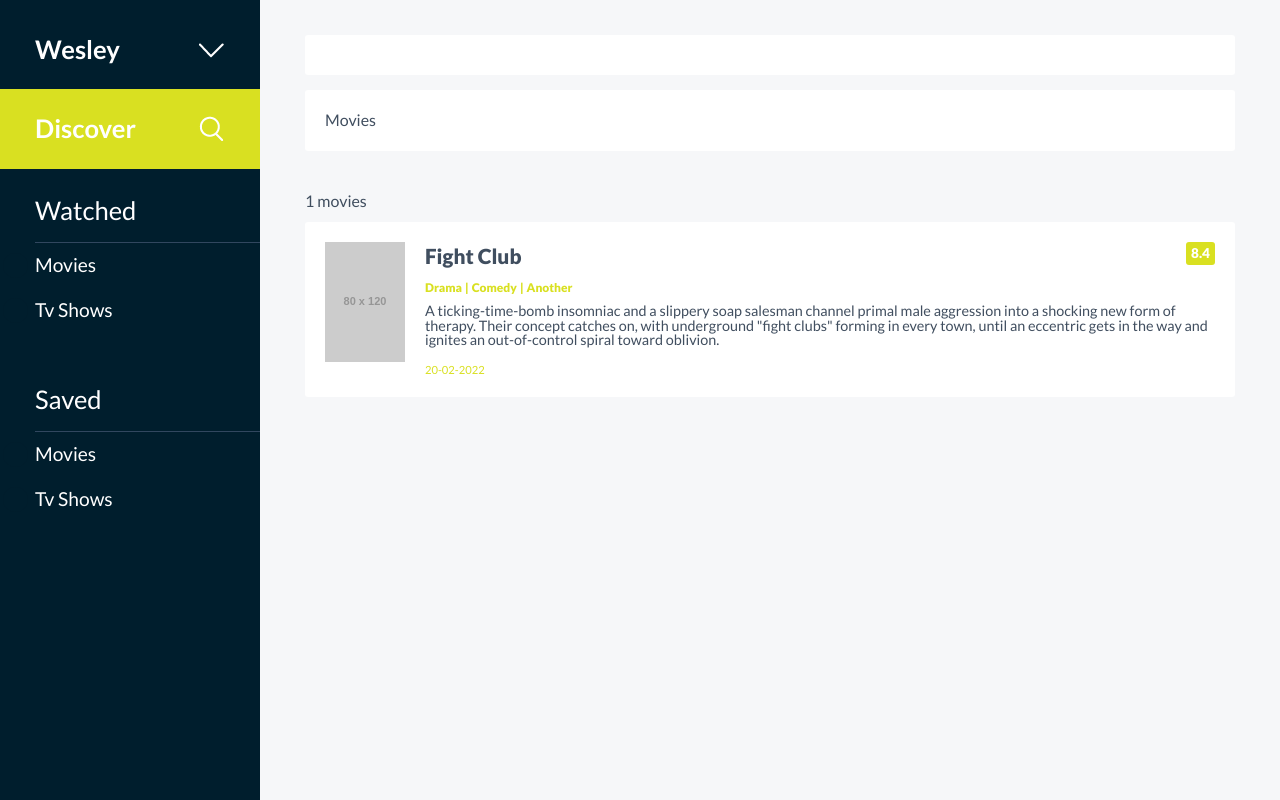
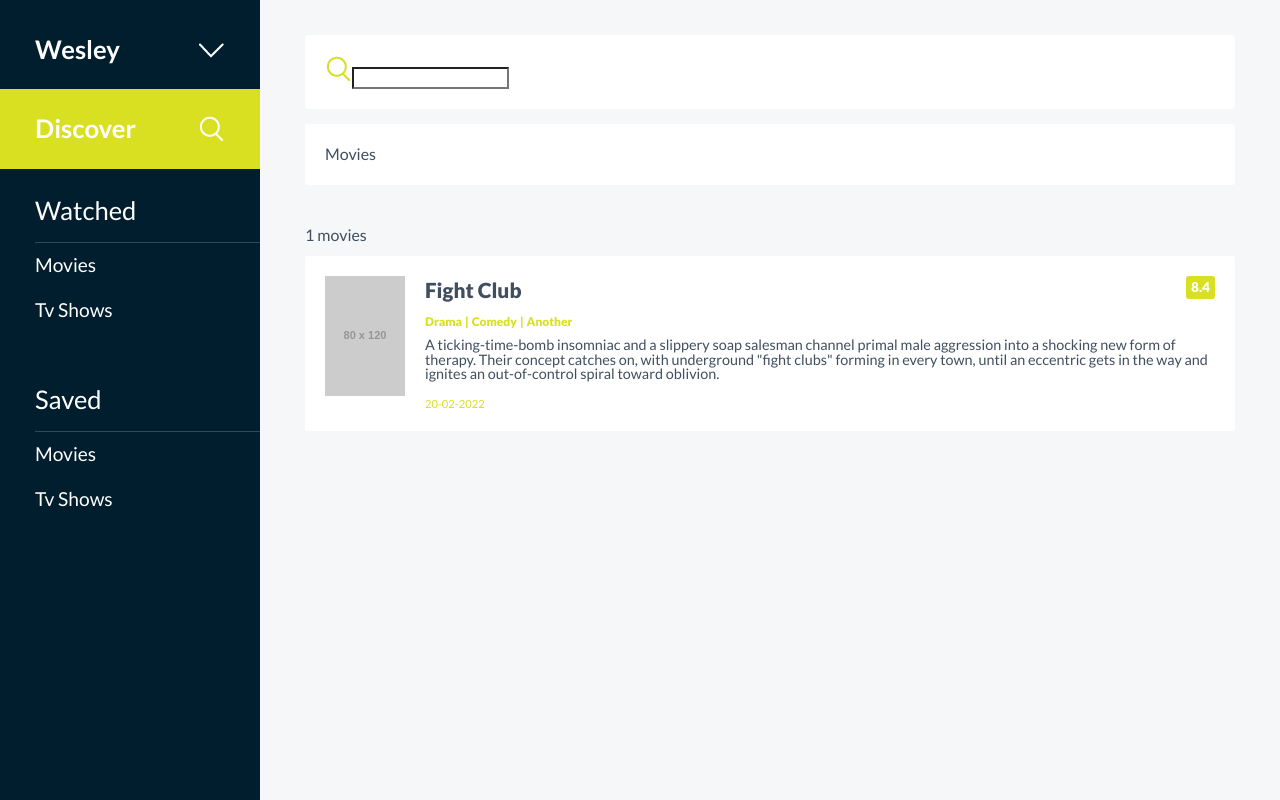
Before and after one commit to akdsco/movies-on-demand, a React (Create React App) app: page /discover in a window 1280 px wide. Built offline with nearby package versions, Linux system fonts and the light colour scheme.

Commit message:
implement reusable base SearchBar input field - render search in search filters - add minor css changes to MovieItem

```diff
--- a/src/components/MovieItem/index.tsx
+++ b/src/components/MovieItem/index.tsx
@@ -103,7 +103,7 @@
   text-overflow: ellipsis;
   word-wrap: break-word;
   overflow: hidden;
-  max-height: 4em;
+  max-height: 5em;
   line-height: 1em;
   font-size: 0.9em;
   &:before {
--- a/src/components/SearchBar/index.tsx
+++ b/src/components/SearchBar/index.tsx
@@ -1,11 +1,18 @@
 import React from "react";
-// import styled from 'styled-components';
-// import * as colors from "../../colors";
-// import SearchIcon from "../../images/search-icon-yellow.png";
-// import CalendarIcon from "../../images/year-icon.png";
+import styled from "styled-components";
 
-const SearchBar: React.FC = () => {
-  return <div>Search Bar</div>;
+export const SearchBar: React.FC<{
+  type: string;
+  onChange: React.ChangeEventHandler<HTMLInputElement>;
+  value: string | number;
+  iconSrc?: string;
+}> = ({ type, onChange, value, iconSrc }) => {
+  return (
+    <StyledInput>
+      {iconSrc && <img src={iconSrc} alt="" />}
+      <input type={type} onChange={onChange} value={value} />
+    </StyledInput>
+  );
 };
 
-export default SearchBar;
+const StyledInput = styled.div``;
--- a/src/components/SearchFilters/index.tsx
+++ b/src/components/SearchFilters/index.tsx
@@ -1,26 +1,46 @@
 import React from "react";
 import styled, { css } from "styled-components";
-import { LanguageOptionsType, RatingOptionsType } from "../../lib/domain";
+import {
+  DiscoverPagePropsType,
+  LanguageOptionsType,
+  RatingOptionsType,
+} from "../../lib/domain";
+import { SearchBar } from "../../components";
 // import * as colors from "../../colors";
 // import ExpandableFilter from "../../components/expandablefilter";
 // import SearchBar from "../../components/searchbar";
+import SearchIcon from "../../images/search-icon-yellow.png";
+// import CalendarIcon from "../../images/year-icon.png";
+
 type SearchFilterPropsType = {
   //TODO adjust props type once you start implementing (setting string for now)
+  keyword: string;
   genres: string[];
   ratings: RatingOptionsType[];
   languages: LanguageOptionsType[];
   searchMovies: (keyword: string, year: string) => void;
+  setDiscoverState: React.Dispatch<React.SetStateAction<DiscoverPagePropsType>>;
 };
 
 export const SearchFilters: React.FC<SearchFilterPropsType> = ({
+  keyword,
   genres,
   ratings,
   languages,
   searchMovies,
+  setDiscoverState,
 }) => {
   return (
     <FiltersWrapper>
       <SearchFiltersCont className="search_inputs_cont" marginBottom>
+        <SearchBar
+          type="text"
+          value={keyword}
+          onChange={(e) =>
+            setDiscoverState((state) => ({ ...state, keyword: e.target.value }))
+          }
+          iconSrc={SearchIcon}
+        />
         {/*TODO Implement a "SearchBar" component and re-use it for the keyword and the year inputs */}
       </SearchFiltersCont>
       <SearchFiltersCont>
--- a/src/components/index.ts
+++ b/src/components/index.ts
@@ -2,4 +2,5 @@
 export { MovieItem } from "./MovieItem";
 export { ExpandableFilter } from "./ExpandableFilter";
 export { Checkbox } from "./Checkbox";
+export { SearchBar } from "./SearchBar";
 export { PageWrapper, PageMainSection, MobilePageTitle } from "./Layout";
--- a/src/pages/Discover/Discover.tsx
+++ b/src/pages/Discover/Discover.tsx
@@ -19,8 +19,8 @@
       original_title: "Fight Club",
       vote_average: 8.4,
       genres: [
-        { id: 18, name: "Drama" },
-        { id: 3, name: "Comedy" },
+        { id: 1, name: "Drama" },
+        { id: 2, name: "Comedy" },
         { id: 3, name: "Another" },
       ],
       overview:
@@ -49,8 +49,16 @@
 export const Discover: React.FC<{
   setNavMenuOpen: React.Dispatch<React.SetStateAction<boolean>>;
 }> = ({ setNavMenuOpen }) => {
-  const [state, setState] = React.useState(initState);
-
+  const [discoverState, setDiscoverState] = React.useState(initState);
+  const {
+    genreOptions,
+    languageOptions,
+    ratingOptions,
+    totalCount,
+    results,
+    keyword,
+    year,
+  } = discoverState;
   // TODO Write a function to preload the popular movies when page loads & get the movie genres
 
   // TODO Write a function to trigger the API request and load the search results based on the keyword and year given as parameters
@@ -58,21 +66,20 @@
     console.log(keyword, year);
   };
 
-  const { genreOptions, languageOptions, ratingOptions, totalCount, results } =
-    state;
-
   return (
     <PageWrapper>
       <MobilePageTitle title="Discover" setNavMenuOpen={setNavMenuOpen} />
       <PageMainSection>
         <MovieFilters>
           <SearchFilters
+            keyword={keyword}
             genres={genreOptions}
             ratings={ratingOptions}
             languages={languageOptions}
             searchMovies={(keyword: string, year: string): void =>
               searchMovies(keyword, year)
             }
+            setDiscoverState={setDiscoverState}
           />
         </MovieFilters>
         <MovieResults>
```
